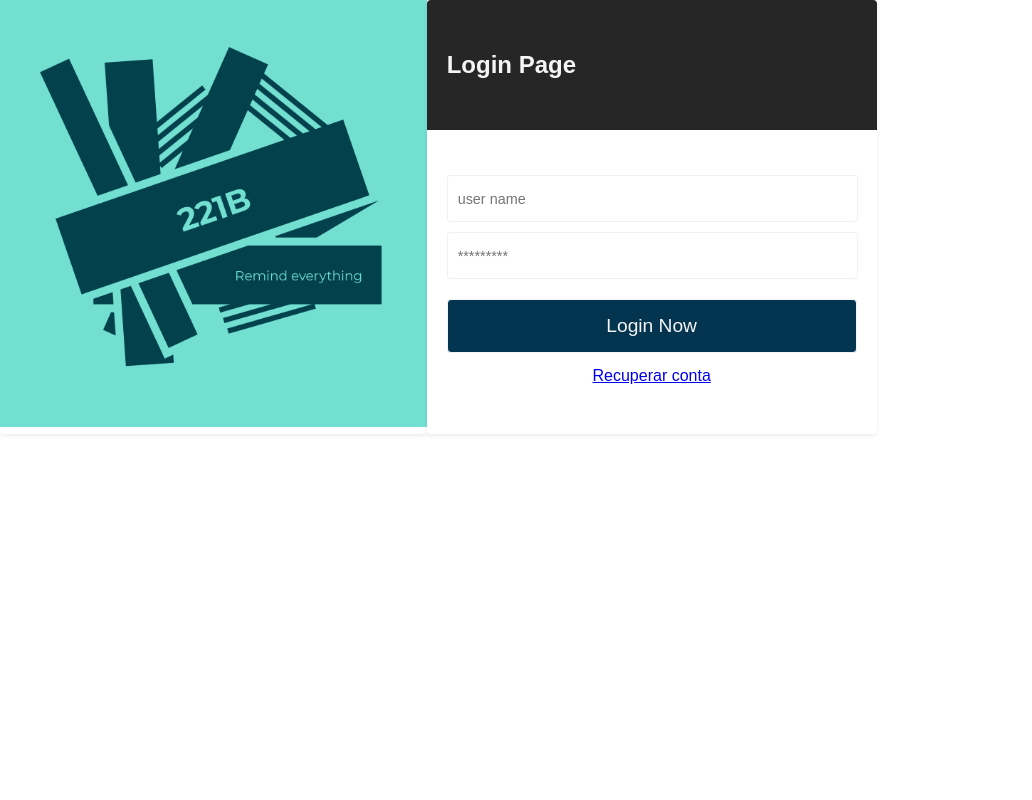
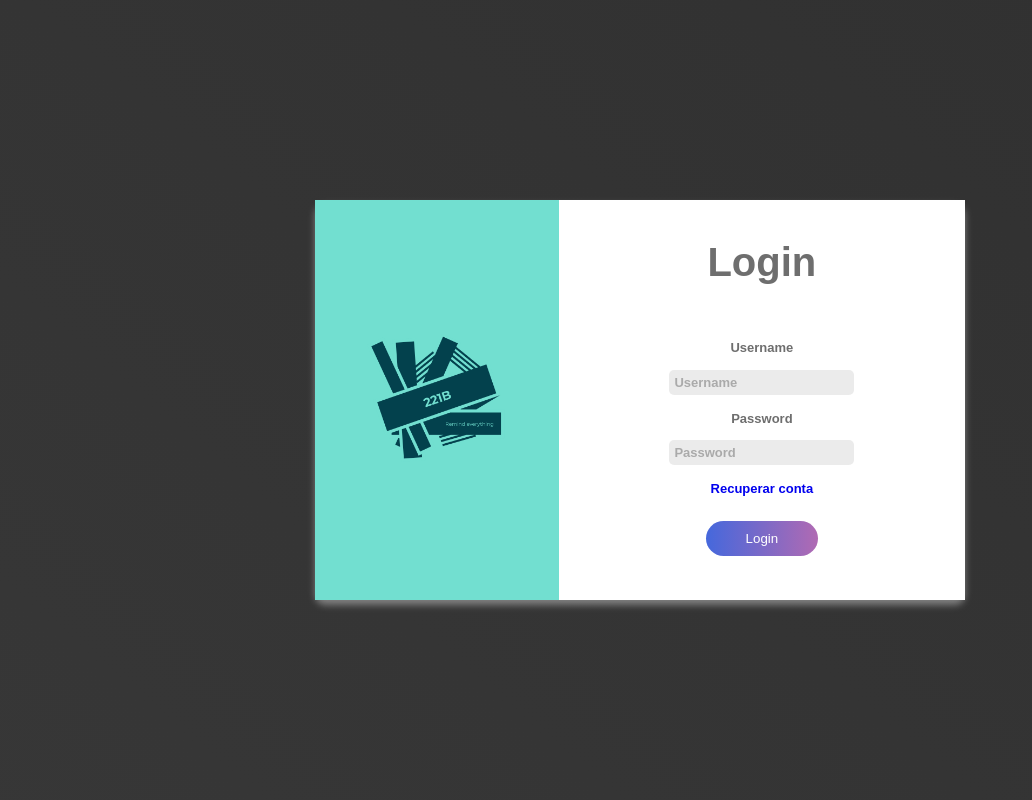
Before and after one commit to kevinDomingues/TP1_SIR, a PHP site: page /login.php in a window 1280 px wide. Shown: the whole page, without its empty margins (0-1032 px from the left). Run offline with PHP 8.4, Linux system fonts and the light colour scheme.

Commit message:
Login without responsive

```diff
--- /dev/null
+++ b/css/login_register.css
@@ -0,0 +1,134 @@
+* {
+    padding: 0;
+    margin: 0;
+    box-sizing: border-box;
+}
+
+.backgroundColor {
+    width: 100%;
+    height: 100vh;
+    background: linear-gradient(220deg, #262626, #3f3f3f);
+    background-size: 400% 400%;
+
+    -webkit-animation: fundoLogin 50s ease infinite;
+    -moz-animation: fundoLogin 50s ease infinite;
+    animation: fundoLogin 50s ease infinite;
+}
+
+.center-container {
+    top: 50%;
+    left: 50%;
+    position: absolute;
+    transform: translate(-50%, -50%);
+}
+
+.login-container {
+    height: 400px;
+    width: 650px;
+    box-shadow: 0px 5px 7px grey;
+    display: flex;
+    border-radius: 10px;
+}
+
+.login-container img {
+    width: 25%;
+    display: flex;
+}
+
+.image {
+    flex: 25%;
+    background-size: cover;
+    text-align: center;
+    color: white;
+    background-color: #72dfd0;
+}
+
+span {
+    color: chartreuse;
+}
+
+.content {
+    flex: 50%;
+    background-color: white;
+    text-align: center;
+    font-family: Arial, Helvetica, sans-serif;
+}
+
+.content h1 {
+    padding: 40px;
+    padding-top: 30px;
+    font-family: Arial, Helvetica, sans-serif;
+    font-size: 40px;
+    color: #6e6e6e;
+}
+
+#txt {
+    margin: 10px;
+    padding: 5px;
+    border: none;
+    background-color: #bebebe4d;
+    border-radius: 5px;
+    font-weight: bold;
+    font-size: small;
+    font-family: Arial, Helvetica, sans-serif;
+    color: #555555;
+}
+
+::placeholder {
+    color: #aaaaaa;
+}
+
+label {
+    font-weight: bold;
+    font-size: small;
+    color: #6e6e6e;
+}
+
+#txt:focus {
+    outline: none;
+}
+
+.fp {
+    text-decoration: none;
+    font-weight: bold;
+    font-size: small;
+    transition: 0.3s;
+}
+
+.fp:hover {
+    color: #c446c9;
+}
+
+button {
+    padding: 10px 40px;
+    margin-top: 20px;
+    border: none;
+    background: linear-gradient(to right, #4568DC, #B06AB3);
+    border-radius: 20px;
+    transition: 0.3s;
+}
+
+button:hover {
+    transform: scale(1.2);
+}
+
+button a {
+    text-decoration: none;
+    color: white;
+}
+
+@-webkit-keyframes fundoLogin {
+    0%{background-position:0% 92%}
+    50%{background-position:100% 9%}
+    100%{background-position:0% 92%}
+}
+@-moz-keyframes fundoLogin {
+    0%{background-position:0% 92%}
+    50%{background-position:100% 9%}
+    100%{background-position:0% 92%}
+}
+@keyframes fundoLogin {
+    0%{background-position:0% 92%}
+    50%{background-position:100% 9%}
+    100%{background-position:0% 92%}
+}
--- a/css/style.css
+++ b/css/style.css
@@ -1,3 +1,5 @@
+@import url("login_register.css");
+
 .divider:after,
 .divider:before {
   content: "";
@@ -21,18 +23,16 @@
   --text-color-focus: white;
   --bg-contrast: hsl(0, 0%, 25%);
 }
-
 * {
+  box-sizing: border-box;
   margin: 0;
   padding: 0;
 }
-
 body {
   height: 100vh;
   font-family: Arial, Helvetica, sans-serif;
   line-height: 1.6;
 }
-
 .container {
   max-width: 1000px;
   padding-left: 1.4rem;
@@ -40,24 +40,21 @@ body {
   margin-left: auto;
   margin-right: auto;
 }
-
 #navbar {
-  --navbar-height: 64px;
+  --height: 64px;
   position: fixed;
-  height: var(--navbar-height);
+  height: var(--height);
   background-color: var(--bg-color);
   left: 0;
   right: 0;
   box-shadow: 0 2px 4px rgba(0, 0, 0, 0.15);
 }
-
 .navbar-container {
   display: flex;
   justify-content: space-between;
   height: 100%;
   align-items: center;
 }
-
 .navbar-item {
   margin: 0.4em;
   width: 100%;
@@ -87,7 +84,6 @@ body {
   color: var(--text-color-focus);
   background-color: var(--bg-contrast);
 }
-
 .navbar-logo {
   background-color: var(--text-color-focus);
   border-radius: 50%;
@@ -95,7 +91,17 @@ body {
   height: 30px;
   margin-right: 0.5em;
 }
-
+#navbar-toggle {
+  cursor: pointer;
+  border: none;
+  background-color: transparent;
+  width: 40px;
+  height: 40px;
+  display: flex;
+  align-items: center;
+  justify-content: center;
+  flex-direction: column;
+}
 .icon-bar {
   display: block;
   width: 25px;
@@ -103,89 +109,77 @@ body {
   margin: 2px;
   background-color: var(--text-color);
 }
-
+#navbar-toggle:is(:focus, :hover) .icon-bar {
+  background-color: var(--text-color-focus);
+}
+#navbar-toggle[aria-expanded="true"] .icon-bar:is(:first-child, :last-child) {
+  position: absolute;
+  margin: 0;
+  width: 30px;
+}
+#navbar-toggle[aria-expanded="true"] .icon-bar:first-child {
+  transform: rotate(45deg);
+}
+#navbar-toggle[aria-expanded="true"] .icon-bar:nth-child(2) {
+  opacity: 0;
+}
+#navbar-toggle[aria-expanded="true"] .icon-bar:last-child {
+  transform: rotate(-45deg);
+}
 #navbar-menu {
   position: fixed;
-  top: var(--navbar-height);
+  top: var(--height);
   bottom: 0;
   opacity: 0;
   visibility: hidden;
   left: 0;
   right: 0;
 }
-
-.main-container-login{
-  display: grid;
-  grid-template-columns: 1fr 2fr;
-  justify-content: center;
+#navbar-toggle[aria-expanded="true"] + #navbar-menu {
+  background-color: rgba(0, 0, 0, 0.4);
+  opacity: 1;
+  visibility: visible;
+}
+.navbar-links {
+  list-style: none;
+  position: absolute;
+  background-color: var(--bg-color);
+  display: flex;
+  flex-direction: column;
+  align-items: center;
+  left: 0;
+  right: 0;
+  margin: 1.4rem;
+  border-radius: 5px;
+  box-shadow: 0 0 20px rgba(0, 0, 0, 0.3);
 }
 
-.login-box{
-  display: grid;
-  border-radius: 4px;
-  background-color: #fff;
-  width: 450px;
-  box-shadow: 0 .125rem .25rem rgba(0,0,0,.075)!important;
+#navbar-toggle[aria-expanded="true"] + #navbar-menu .navbar-links {
+  padding: 1em;
 }
+@media screen and (min-width: 700px) {
+  #navbar-toggle,
+  #navbar-toggle[aria-expanded="true"] {
+    display: none;
+  }
 
-.header{
-  background: var(--bg-color);
-  background-size: cover;
-  height: 130px;
-  border-top-left-radius: 4px;
-  border-top-right-radius: 4px;
-  display: flex;
-  justify-content: flex-start;
-  padding-left: 20px;
-  align-items: center;
-  color: #f5f5f5;
+  #navbar-menu,
+  #navbar-toggle[aria-expanded="true"] #navbar-menu {
+    visibility: visible;
+    opacity: 1;
+    position: static;
+    display: block;
+    height: 100%;
+  }
+
+  .navbar-links,
+  #navbar-toggle[aria-expanded="true"] #navbar-menu .navbar-links {
+    margin: 0;
+    padding: 0;
+    box-shadow: none;
+    position: static;
+    flex-direction: row;
+    width: 100%;
+    height: 100%;
+  }
 }
-
-.tbox{
-  width: 97.33%;
-  height: 45px;
-  padding-left: 10px;
-  border-radius: 3px;
-  border: 1px solid #f1f1f1;
-  margin-bottom: 10px;
-  outline: none;
-  font-size: 0.9rem;
-  transition: 0.6s;
-  color: #333;
-}
-
-.tbox:focus{
-  border: 1px solid rgba(209,66,105,0.36);
-  transition: 0.6s;
-   color: #d14269;
-}
-.login{
-  margin: 15px 20px;
-}
-
-.btn{
-  border: 1px solid #f5f5f5;
-  width: 100%;
-  padding: 15px 0;
-  border-radius: 4px;
-  margin-top: 10px;
-  margin-bottom: 10px;
-  background-color: #033551;
-  color: #f5f5f5;
-  font-size: 1.2rem;
-  outline: none;
-  transition: 0.6s;
-}
-.btn:hover{
-  background-color: #333;
-  transition: 0.6s;
-}
-
-.forget-box{
-  text-align: center;
-}
-
-.side-logo{
-  border-radius: 4px;
-  box-shadow: 0 .125rem .25rem rgba(0,0,0,.075)!important;
-}
--- a/index.php
+++ b/index.php
@@ -9,8 +9,8 @@
     <div id="navbar-menu" aria-labelledby="navbar-toggle">
       <ul class="navbar-links">
         <li class="navbar-item"><a class="navbar-link" href="/about">Apontamentos</a></li>
-      <!--  <li class="navbar-item"><a class="navbar-link" href="/blog">Blog</a></li>
-        <li class="navbar-item"><a class="navbar-link" href="/careers">Careers</a></li> -->
+     <!--   <li class="navbar-item"><a class="navbar-link" href="/blog">Blog</a></li>
+        <li class="navbar-item"><a class="navbar-link" href="/careers">Careers</a></li>  -->
         <li class="navbar-item"><a class="navbar-link" href="/contact">Sair</a></li>
       </ul>
     </div>
--- a/login.php
+++ b/login.php
@@ -1,29 +1,32 @@
 <?php require_once './components/header.php' ?>
 
-  <div class="main-container-login">
-    <div class="side-logo">
-      <img style="max-width: 100%; height: auto;" src="./assets/logo.png">
-    </div>
-    <div class="login-box">
-      <div class="header">
-        <h2>Login Page</h2>
-      </div>
-      <div class="login">
-        <div class="form-control1">
-          <input type="text" placeholder="user name" class="tbox" required />
-        </div>
-        <div class="form-control1">
-          <input type="password" placeholder="*********" class="tbox" required />
-        </div>
-        <div class="form-control1">
-          <input type="submit" value="Login Now" class="btn" />
-        </div>
-        <div class="forget-box">
-          <a href="#" class="link">Recuperar conta</a>
+  <div class="backgroundColor">
+    <div class="center-container">
+      <div class="login-container">
+            <div class="image">
+              <img class="center-container" style="left: 25%; transform: translate(-75%, -50%);" src="./assets/logo_transparent.png" alt="logo">
+            </div>
+            <div class="content">
+                <h1>Login</h1>
+                <div>
+                    <label for="">Username</label>
+                    <br>
+                    <input type="text" name="" id="txt" aria-describedby="helpId" placeholder="Username">
+
+                </div>
+                <div>
+                    <label for="">Password</label>
+                    <br>
+                    <input type="password" name="" id="txt" placeholder="Password">
+                </div>
+                <a class="fp" href="index.php">Recuperar conta</a>
+                <br>
+                <button type="button" class="btn"><a href="index.php">Login</a></button>
+            </div>
         </div>
       </div>
     </div>
-  </div>
+
 
 </body>
 </html>
```
Also changed, not shown: assets/logo_transparent.png (added).
